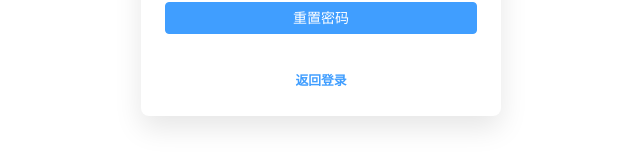
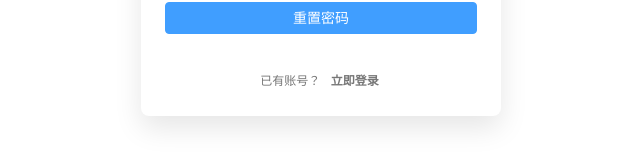
Before and after one commit to OgrekurO/Piceable, a Vue app in the folder frontend/: page /forgot-password in a window 1280 px wide. Shown: the part 534-694 px from the top of the page, without its empty margins (319-959 px from the left). Built offline with nearby package versions, Linux system fonts and the light colour scheme; the HTML template or start-up script is replaced by a standard one; what vxe-pc-ui, vxe-table would draw is missing.

Commit message:
feat: 修改忘记密码页面，统一按钮和链接样式

```diff
--- a/frontend/src/views/ForgotPassword.vue
+++ b/frontend/src/views/ForgotPassword.vue
@@ -67,15 +67,16 @@
             class="submit-btn"
             :loading="resetLoading"
             @click="handleResetPassword"
-            style="width: 100%; margin-bottom: 16px;"
+            style="width: 100%; margin-bottom: 16px; font-weight: bold;"
           >
             重置密码
           </el-button>
         </el-form-item>
 
         <div style="text-align: center; margin-top: 16px;">
-          <router-link to="/login" style="color: #409EFF; font-weight: bold; font-size: 12.8px;">
-            返回登录
+          <span style="color: #777; font-size: 12px;">已有账号？</span>
+          <router-link to="/login" style="color: #777; font-weight: bold; margin-left: 4px; font-size: 12px;">
+            立即登录
           </router-link>
         </div>
       </el-form>
```
